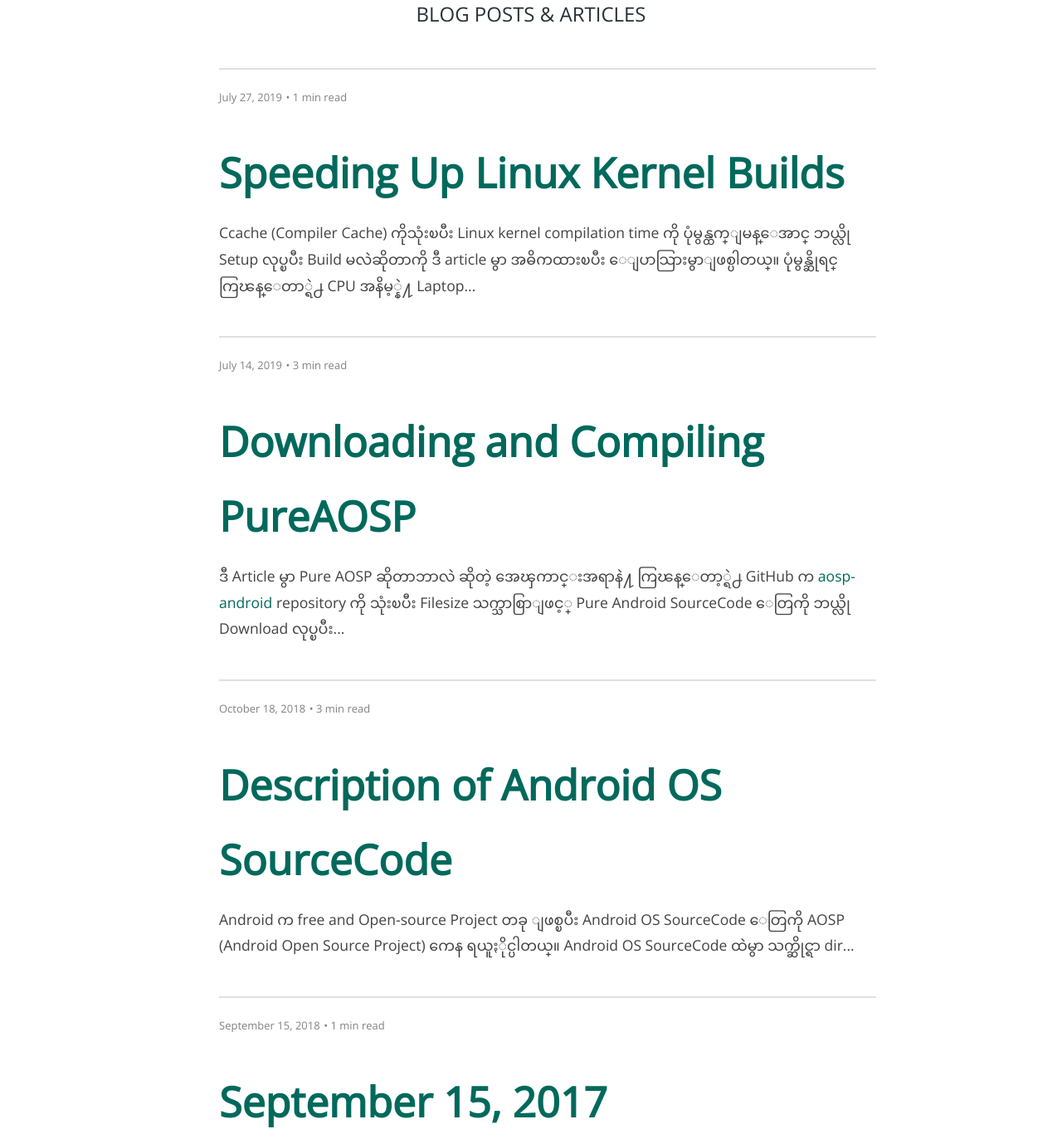
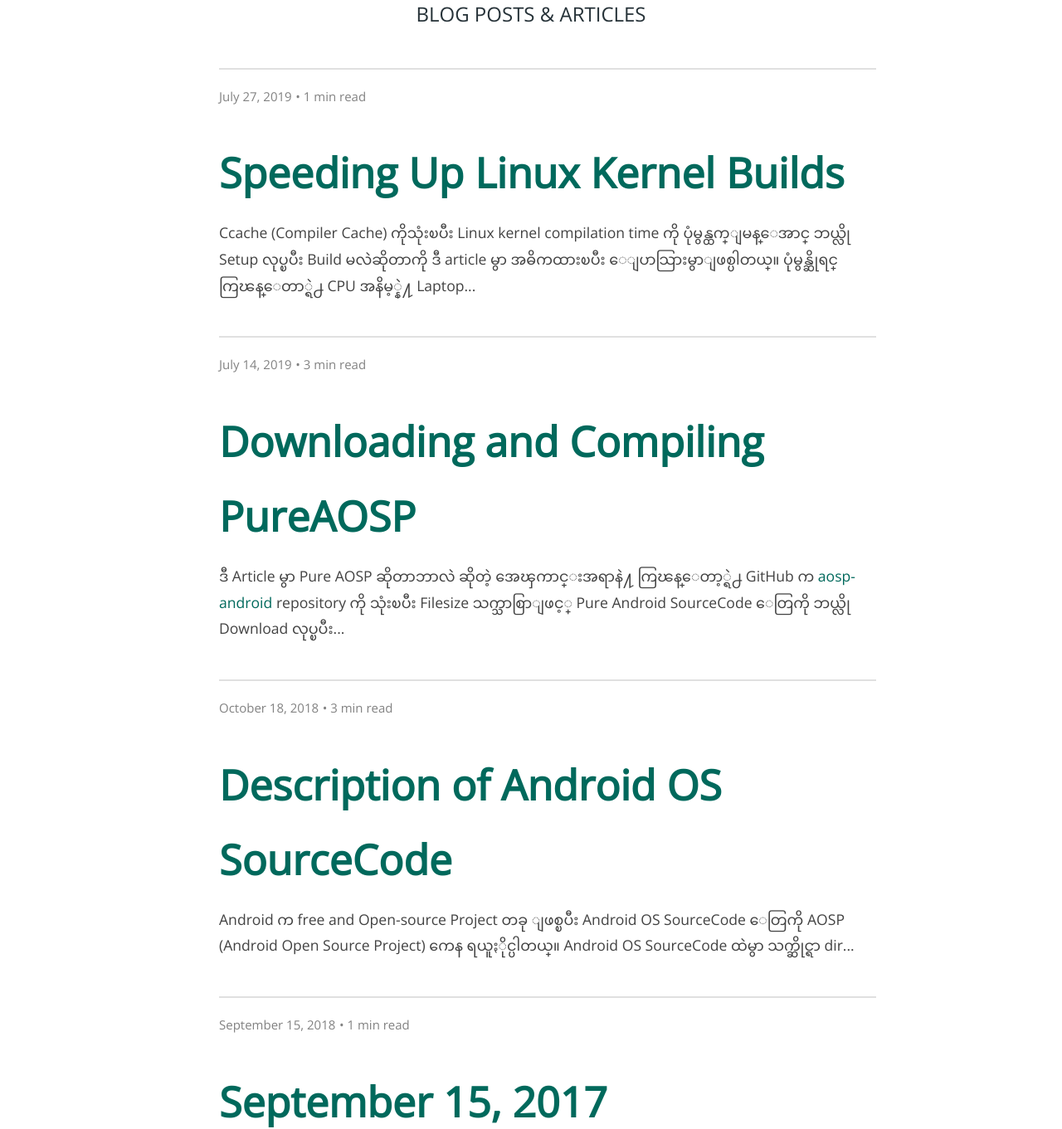
Before and after one commit to zawzaww/zawzaww.github.io, a Jekyll site: the page built from blog/index.html, in a window 1280 px wide. Shown: the part 391-1752 px from the top of the page at 83% size. Built offline with Jekyll 4.4.1, drawn with Linux system fonts in a browser that asks for light colours; the list of posts is cut into pages by our own code.

Commit message:
_sass: jekyll-theme-cayman-blog: Update post-meta-list and project-date font size
Signed-off-by: Zaw Zaw <zawzthein@outlook.com>

```diff
--- a/_sass/blog/_layout.scss
+++ b/_sass/blog/_layout.scss
@@ -150,7 +150,7 @@
 }
 
 .post-meta-list {
-  font-size: 13px;
+  font-size: 0.9375rem;
   margin-top: 8px;
   color: $grey-color;
 }
--- a/_sass/jekyll-theme-cayman-blog.scss
+++ b/_sass/jekyll-theme-cayman-blog.scss
@@ -161,7 +161,7 @@
 .project-date {
   margin-bottom: 0rem;
   font-weight: bold;
-  font-size: 13px;
+  font-size: 0.75rem;
   opacity: 0.7;
   text-transform: uppercase;
 }
```
